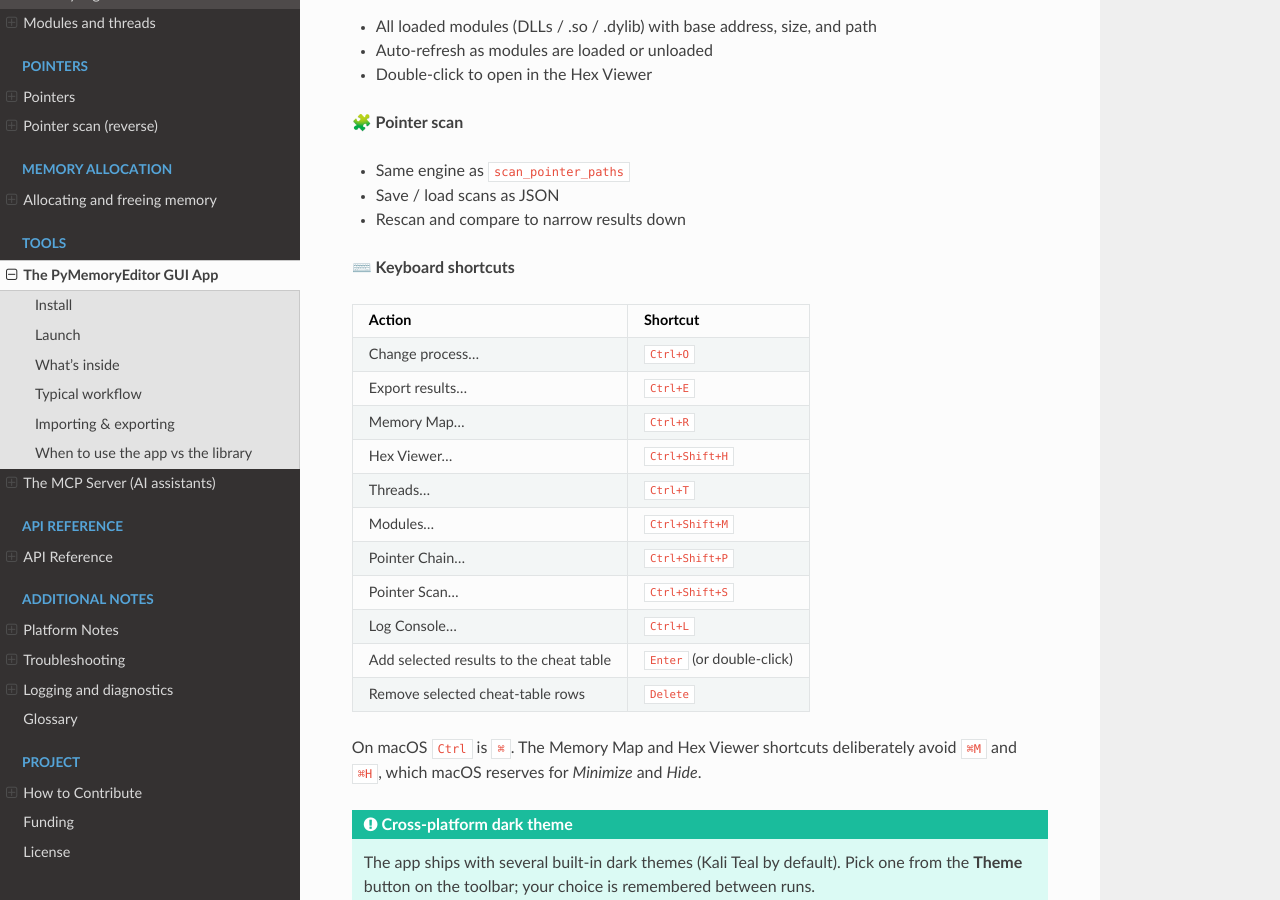
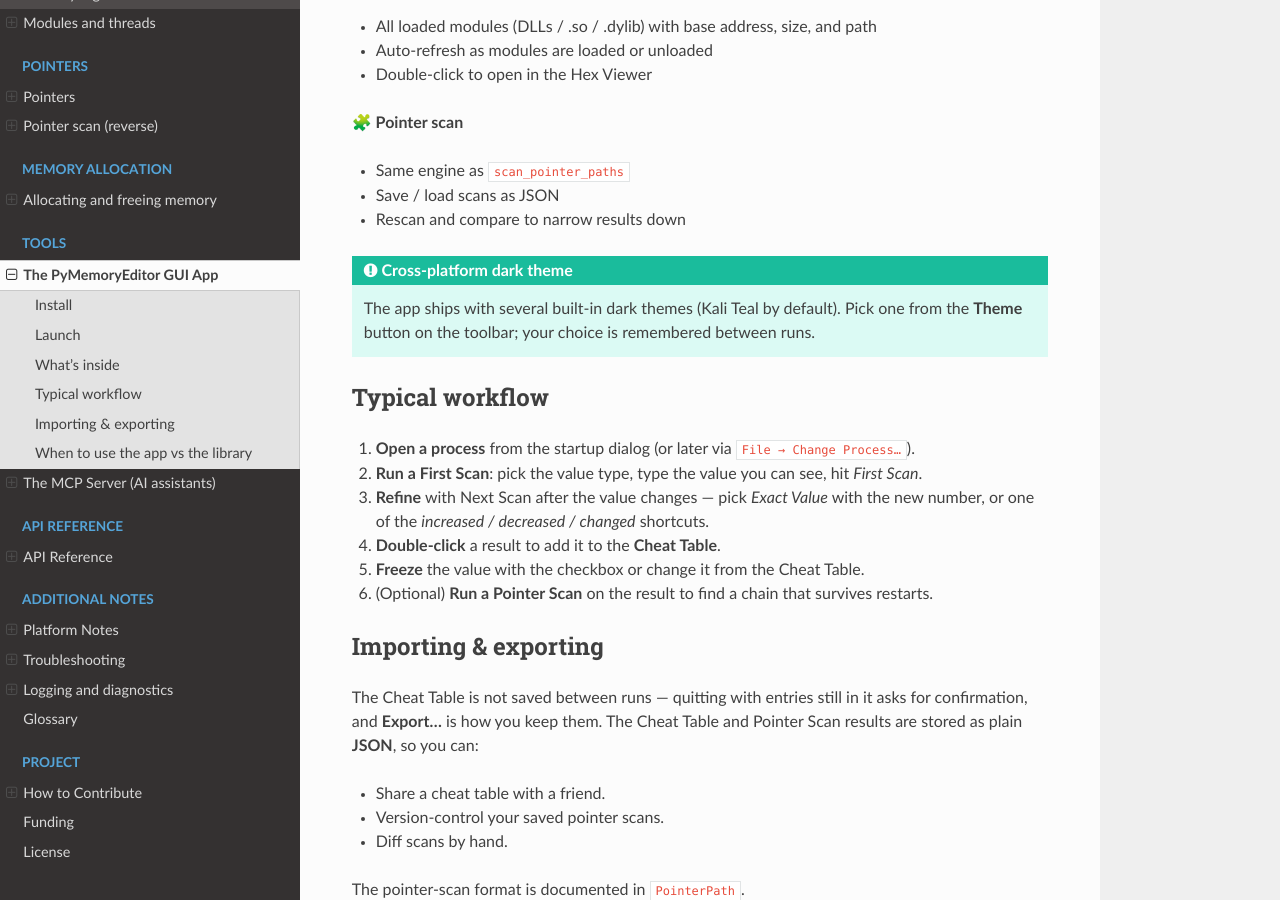
Before and after one commit to JeanExtreme002/PyMemoryEditor, a Sphinx documentation site: the page built from docs/app.md, in a window 1280 px wide and 900 px high, scrolled down 1984 px. Built offline with Sphinx 7.4.7 and the Read the Docs theme 3.1.0, drawn with Linux system fonts in a browser that asks for light colours.

Commit message:
docs: drop the keyboard shortcut table from the app guide

````diff
--- a/docs/app.md
+++ b/docs/app.md
@@ -67,25 +67,6 @@
 - Save / load scans as JSON
 - Rescan and compare to narrow results down
 
-**⌨️ Keyboard shortcuts**
-
-| Action | Shortcut |
-|---|---|
-| Change process… | `Ctrl+O` |
-| Export results… | `Ctrl+E` |
-| Memory Map… | `Ctrl+R` |
-| Hex Viewer… | `Ctrl+Shift+H` |
-| Threads… | `Ctrl+T` |
-| Modules… | `Ctrl+Shift+M` |
-| Pointer Chain… | `Ctrl+Shift+P` |
-| Pointer Scan… | `Ctrl+Shift+S` |
-| Log Console… | `Ctrl+L` |
-| Add selected results to the cheat table | `Enter` (or double-click) |
-| Remove selected cheat-table rows | `Delete` |
-
-On macOS `Ctrl` is `⌘`. The Memory Map and Hex Viewer shortcuts deliberately
-avoid `⌘M` and `⌘H`, which macOS reserves for *Minimize* and *Hide*.
-
 ```{admonition} Cross-platform dark theme
 :class: tip
 
````
